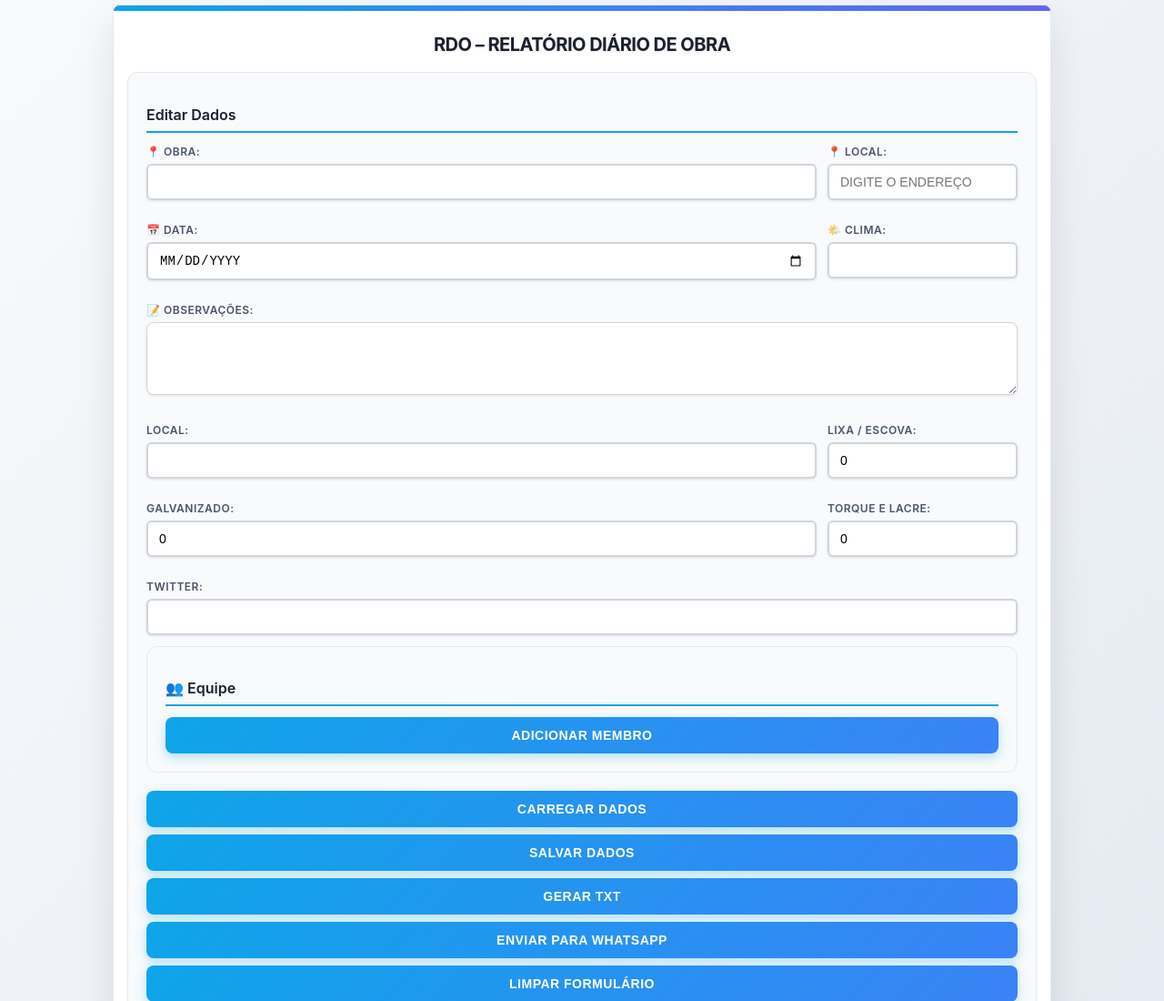
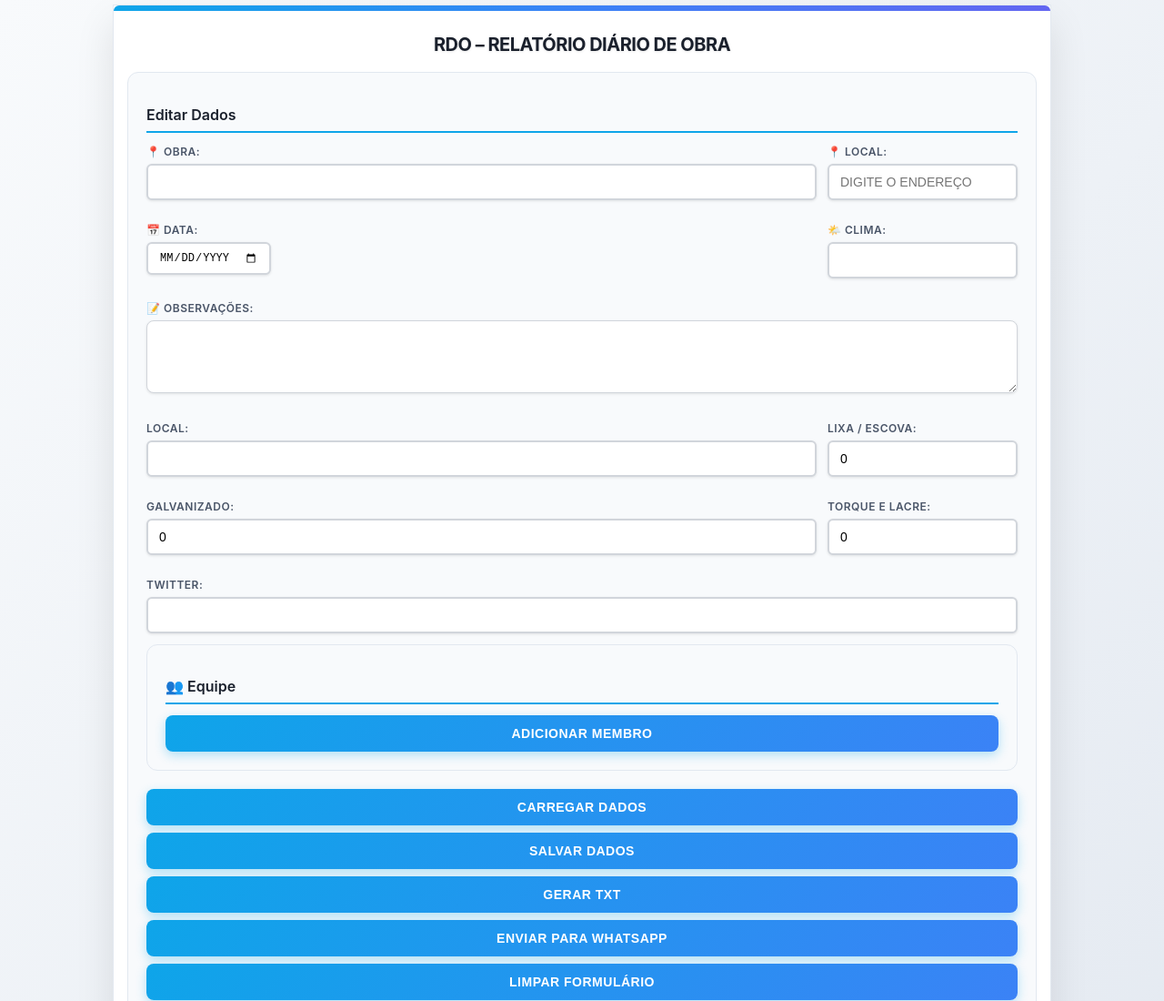
Before and after one commit to auriceliocruz/rdo, a website: page index.html in a window 1280 px wide. Shown: the top 1100 px of the page at 91% size. Drawn offline with Linux system fonts and the light colour scheme.

Commit message:
Campo data menor

```diff
--- a/index.html
+++ b/index.html
@@ -97,6 +97,12 @@
             border-color: #0ea5e9;
             box-shadow: 0 0 0 3px rgba(14, 165, 233, 0.1), 0 4px 12px rgba(0, 0, 0, 0.15);
             transform: translateY(-1px);
+        }
+        .small-input {
+            padding: 8px 12px !important;
+            font-size: 12px !important;
+            width: auto !important;
+            min-width: 120px;
         }
         .button-group {
             display: flex;
@@ -362,7 +368,7 @@
                 </div>
                 <div class="form-group">
                     <label for="data">📅 Data:</label>
-                    <input type="date" id="data">
+                    <input type="date" id="data" class="small-input">
                 </div>
                 <div class="form-group">
                     <label for="clima">🌤️ Clima:</label>
```
